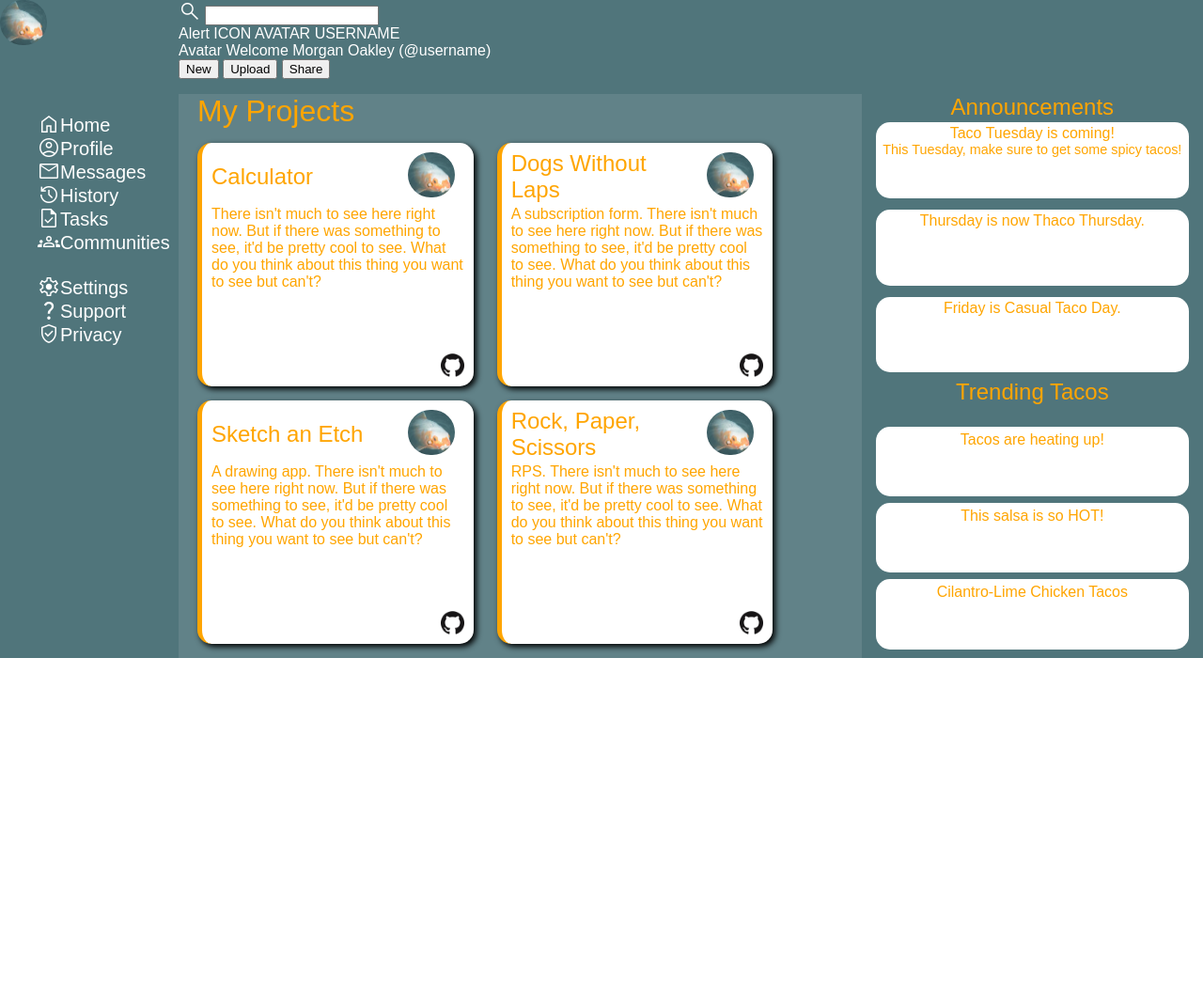
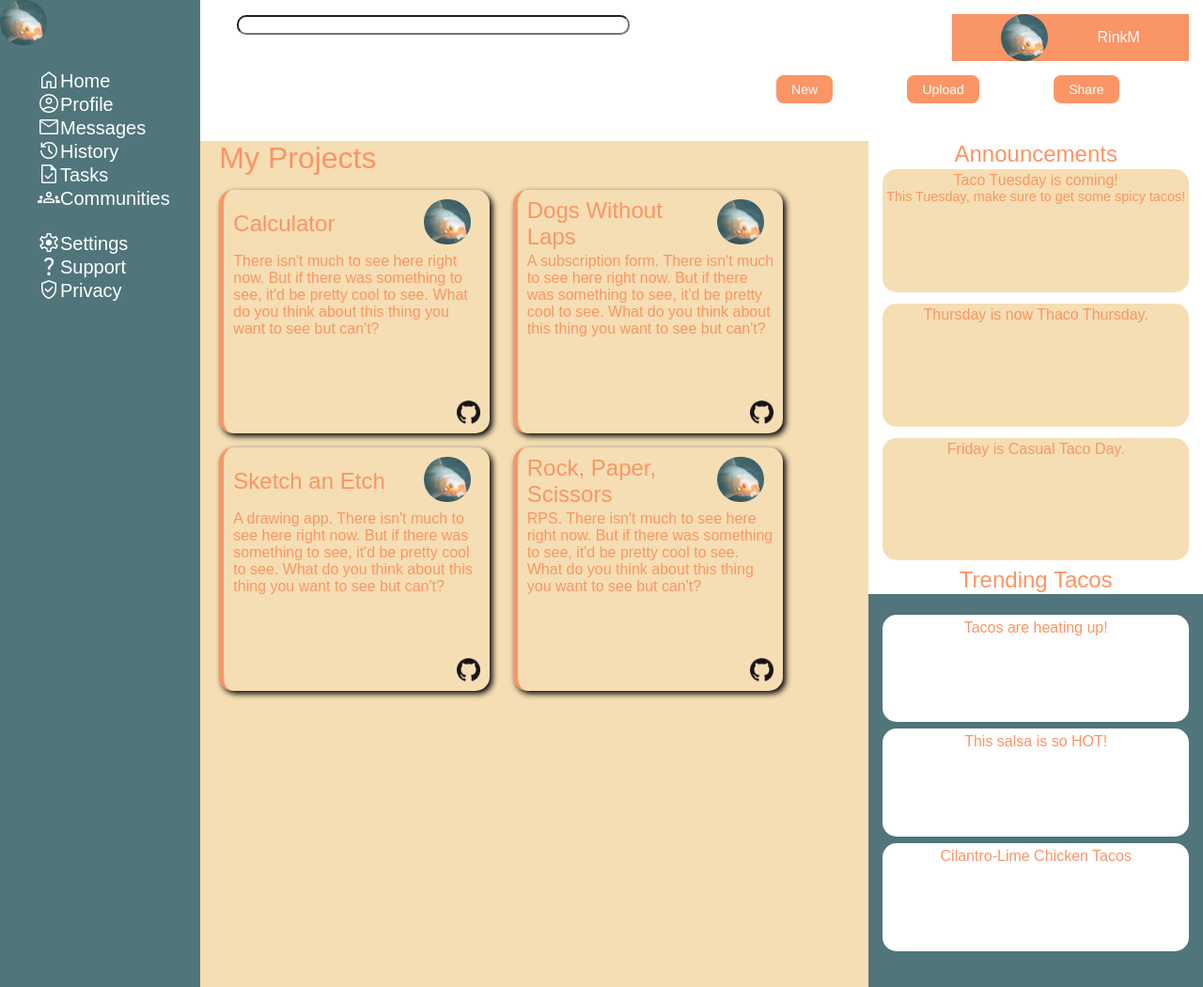
Before and after one commit to RinkM/Odin7-Dashboard, a plain HTML site: page index.html in a window 1280 px wide. Shown: the whole page at 94% size. Before the commit the page ends 800 px from the top, so only its background shows below. Drawn offline with nearby package versions, Linux system fonts and the light colour scheme.

Commit message:
mac works on header

```diff
--- a/index.html
+++ b/index.html
@@ -19,43 +19,47 @@
 
 <body>
   <header>
-    <div>
 
 
 
-      <div class = "searchBar">
+      <div class = "searchBarContainer">
         <span class="material-symbols-outlined">
           search
         </span>
-        <input type="search" name="searchBar" id="searchBar">
+        <input type="search" name="searchBar" class = "searchBarr" id="searchBar">
       </div>
-      <div>
-        <span>Alert ICON</span>
-        <span>AVATAR</span>
-        <span>USERNAME</span>
+
+      <div class = "smallUserContainer">
+        <div class="material-symbols-outlined text" id = "notificate">
+          notifications
+          </div>
+        <div class = userIdCard>
+          <img src="images/fishAvatarSmall.png" alt="Fish Avatar" class= "fishLogo">
+          <div class = "text">RinkM</div>
+        </div>
       </div>
+
       <div class = welcomeContainer>
-        <span>Avatar</span>
-        <span>Welcome</span>
-        <span>Morgan Oakley (@username)</span>
+        <!-- <div><img src="images/fishAvatarSmall.png" alt="Fish Avatar" class= "fishLogo"></div> -->
+        <div>Welcome to the library.</div>
+        <div>Morgan Oakley (@username)</div>
       </div>
 
 
       <div class = "buttons">
-
         <button>New</button>
         <button>Upload</button>
         <button>Share</button>
       </div>
-    </div>
+
   </header>
 
-  <div class = topCorner>
+
+
+  <nav><div class = topCorner>
     <img src="images/fishAvatarSmall.png" alt="Fish Avatar" class= "fishLogo">
   </div>
 
-
-  <nav>
     <div>
       <ul>
 
@@ -73,9 +77,6 @@
       </ul>
     </div>
   </nav>
-  <span class="material-symbols-outlined">
-
-    </span>
 
   <div class = "mainSpace">
 
--- a/style.css
+++ b/style.css
@@ -2,8 +2,8 @@
 
 body{display: grid;
     /* grid-template: 100px 20% 20% 20% 20% 20% /  150px 20% 20% 20% 20% 20%; */
-    grid-template-columns:190px 3fr ;
-    grid-template-rows: 100px 4fr;
+    grid-template-columns:1fr 5fr ;
+    grid-template-rows: 1fr 6fr;
     margin: 0px;
     font-family: Arial, Helvetica, sans-serif;
 }
@@ -18,7 +18,7 @@ nav{
     font-size: 20px;
     color: white;
     background-color: #50757b;
-    grid-area: 2 / 1 / 3 / 2;
+    grid-area: 1 / 1 / 3 / 2;
 }
 
 .material-symbols-outlined {
@@ -40,35 +40,122 @@ nav{
 header{
 
     color: white;
-    background-color: #50757b;
+    background-color: white;
     grid-area: 1 / 2 / 2/ 3;
+    padding:10px;
     display: grid;
     grid-template-columns: repeat(2, 1fr);
     grid-template-rows: repeat(2, 1fr);
+    row-gap: 10px;
 }
 
 
+
+.searchBarContainer{
+    grid-area: 1 / 1 / 2 / 2;
+}
+.searchBarr{
+    border-radius: 10px;
+    width: 80%
+}
+
+.smallUserContainer{
+    grid-template-columns: repeat(2, 1fr) 2fr;
+    grid-template-rows: 1fr;
+
+
+    grid-area: 1 / 2 / 2 / 3;
+    display: grid;
+    vertical-align: middle;
+    /* line-height: 50px; <-- adjust this */
+    background-color: white;
+    /* margin: 0px 80px 10px;
+    padding: 0px 10px;
+    height:60px;
+    justify-content: space-between; */
+}
+
+.userIdCard{
+    background-color: #fa9566;
+    margin: 5px;
+    grid-area: 1 / 3 / 2 / 4;
+    display:flex;
+    justify-content: space-evenly;
+    line-height: 50px;
+    vertical-align: middle;
+}
+
+#notificate{
+    grid-area: 1 / 1 / 2 / 2;
+    line-height: 50px;
+}
+
+.text{
+    vertical-align: middle;
+}
+.welcomeContainer{
+    grid-area: 2 / 1 / 3 / 2;
+
+}
+
 .buttons{
-    grid-area: 2 / 2 / 3 / 3
+    grid-area: 2 / 2 / 3 / 3;
+    display:flex;
+    justify-content: space-evenly;
+}
+
+button{
+
+  background-color: #fa9566;
+  border-radius: 8px;
+  border-style: none;
+  box-sizing: border-box;
+  color: #FFFFFF;
+  cursor: pointer;
+  display: inline-block;
+  font-family: "Haas Grot Text R Web", "Helvetica Neue", Helvetica, Arial, sans-serif;
+  font-size: 14px;
+  font-weight: 500;
+  height: 30px;
+  line-height:30px;
+  list-style: none;
+  margin: 0;
+  outline: none;
+  padding: 0px 16px;
+  position: relative;
+  text-align: center;
+  text-decoration: none;
+  transition: color 100ms;
+  vertical-align: baseline;
+  user-select: none;
+  -webkit-user-select: none;
+  touch-action: manipulation;
+}
+
+button:active{
+    margin:-2px;
+    border: solid 2px #FFFFFF;
+}
+
+button:hover{
+  background-color: #fc824a;
 }
 
 
 .mainSpace{
     display: grid;
     grid-template: 1fr   / 2fr 1fr;
-    background-color: #618288;
+    background-color: wheat;
 
     /* background-color: #50757b; */
     grid-area: 2 / 2 / 3 / 3;
 }
 
-.searchbar{
-    grid-area: 1 / 1 / 2 / 3;
-}
+
 
 
 .projectsContainer{
-    background-color: #618288;
+    background-color: wheat;
     grid-area: 1/1/2/2;
     display: flex;
     flex-wrap: wrap;
@@ -80,7 +167,7 @@ header{
 .projectsHeader{
     margin-left: 20px;
     font-size: 2rem;
-    color: orange
+    color: #fa9566
     /* grid-area: 1/1/2/2 */
     /* font size should match grid size in container */
 }
@@ -96,21 +183,21 @@ header{
     min-width: 190px;
     max-width: 300px;
     padding: 5px;
-    background-color: white;
-    color: orange;
+    background-color: wheat;
+    color: #fa9566;
     grid-area: 2 / 1/ 3/2;
     display:grid;
     margin-left: 5px;
     grid-template-columns: 1fr;
     grid-template-rows: 1fr 3fr;
-    border-left: 5px solid orange;
+    border-left: 5px solid #fa9566;
     width: 40%;
     border-radius: 15px;
 }
 
 .cardHeader {
     padding: 0 5px;
-    background-color: white;
+    background-color: wheat;
     grid-area: 1 / 1 / 2 / 2;
     display: flex;
     flex-direction: row;
@@ -135,7 +222,7 @@ header{
 }
 
 .cardBody {
-    background-color: white;
+    background-color: wheat;
     display:grid;
     grid-area: 2 / 1 / 3 / 3;
     grid-template-columns: 1fr 30px 30px 30px;
@@ -165,7 +252,7 @@ header{
 
 
 .rightSideContainer{
-    background-color: #50757b;
+    background-color: white;
         display: grid;
         grid-template-columns: 1fr;
         grid-template-rows: repeat(2, 1.5rem 1fr);
@@ -175,13 +262,13 @@ header{
 .announcementsHeader{
     text-align: center;
     font-size : 1.5rem;
-    color: orange;
+    color: #fa9566;
     grid-area:1 / 1 / 2 / 2}
 
 .announcementsContainer{
 
-    background-color:#50757b;
-    color: orange;
+    background-color:white;
+    color: #fa9566;
     grid-area: 2 / 1 / 3 / 2;
     display: flex;
     flex-direction: column;
@@ -194,7 +281,7 @@ header{
     width: 90%;
     border-radius: 15px;
     text-align: center;
-    background-color: white;
+    background-color: wheat;
     margin: 1px;
     padding:3px;
     height: 33%;
@@ -210,13 +297,13 @@ header{
 }
 .trendingHeader{
     font-size: 1.5rem;
-    color: orange;
+    color: #fa9566;
     text-align: center;
     grid-area:3 / 1 / 4/ 2;
 }
 
 .trendingContainer{
-    color: orange;
+    color: #fa9566;
     padding: 15px;
     background-color:#50757b;
     grid-area: 4 / 1 / 5 / 2;
```
Also changed, not shown: notes.md (+28 -1 lines).
